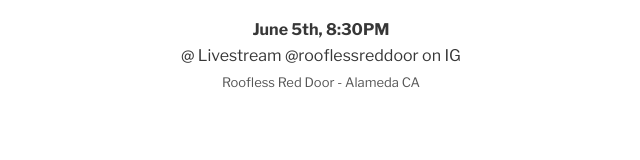
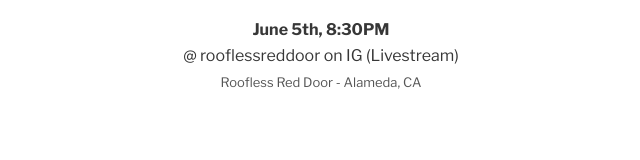
Before and after one commit to adamofmoore/thebadbarnacles, a Gatsby site: page / in a window 1280 px wide. Shown: the part 1873-2033 px from the top of the page, 319-959 px from the left. Built offline with nearby package versions, Linux system fonts and the light colour scheme; Gatsby itself is replaced by a stand-in of ours.

Commit message:
Update index.js
made "@rooflessreddoor" in venue more organized + added comma to Alameda, CA

```diff
--- a/src/pages/index.js
+++ b/src/pages/index.js
@@ -76,8 +76,8 @@
                  <Show
                     date="June 5th"
                     time="8:30PM"
-                    venue="Livestream @rooflessreddoor on IG"
-                    address="Roofless Red Door - Alameda CA"
+                    venue="rooflessreddoor on IG (Livestream)"
+                    address="Roofless Red Door - Alameda, CA"
                 />
             </div>
         </div>
```
